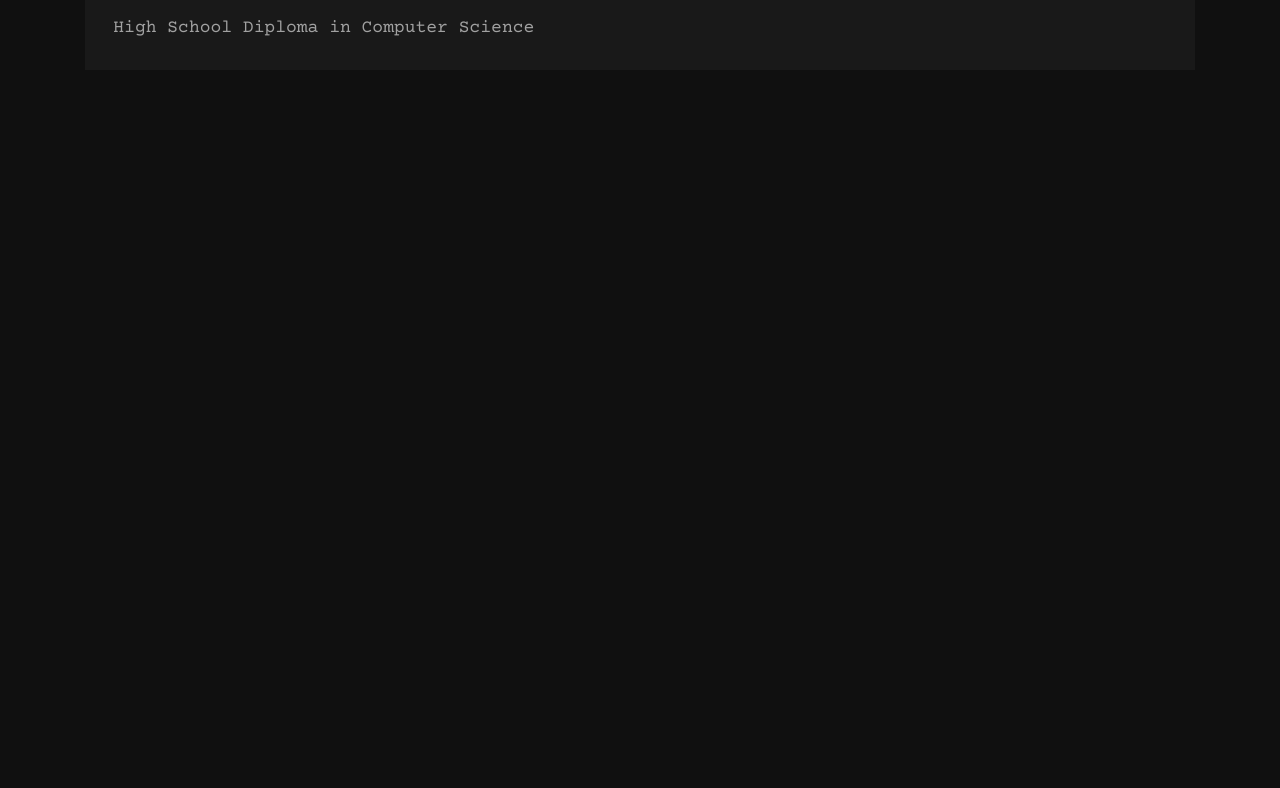
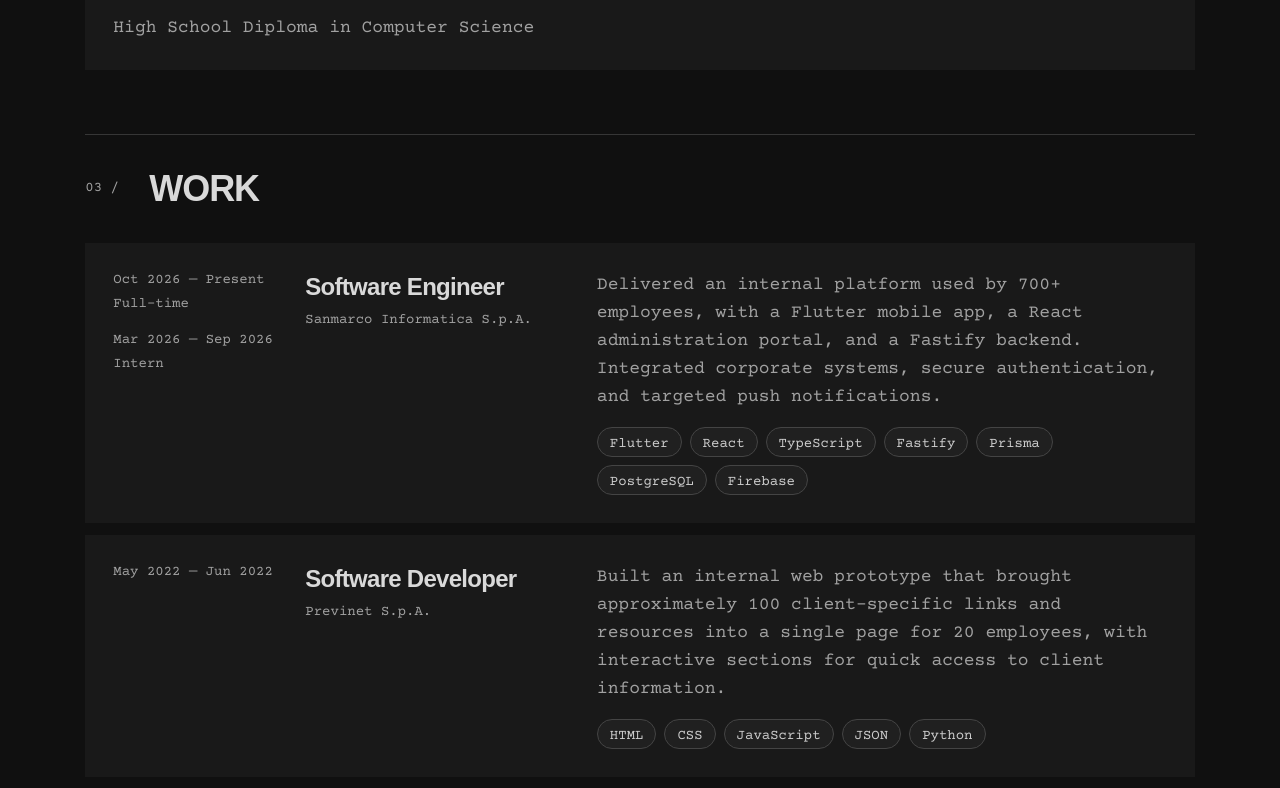
Before and after one commit to LucaColussi/Portfolio, a Next.js app: page / in a window 1280 px wide. Shown: the part 1496-2284 px from the top of the page. Before the commit the page ends 1630 px from the top, so only its background shows below. Built offline with nearby package versions, Linux system fonts and the light colour scheme; a web font is replaced by a local one.

Commit message:
feat: add work experience section

```diff
--- a/src/app/page.tsx
+++ b/src/app/page.tsx
@@ -1,6 +1,7 @@
 import { IntroductionSection } from "@/features/introduction/introduction-section";
 import { AboutSection } from "@/features/introduction/about-section";
 import { EducationSection } from "@/features/education/education-section";
+import { ExperienceSection } from "@/features/experience/experience-section";
 import { SectionReveal, SectionRevealGroup } from "@/components/ui/section-reveal";
 
 export default function Home() {
@@ -14,6 +15,9 @@ export default function Home() {
         <SectionReveal>
           <EducationSection />
         </SectionReveal>
+        <SectionReveal>
+          <ExperienceSection />
+        </SectionReveal>
       </SectionRevealGroup>
     </main>
   );
--- a/src/components/layout/navigation-links.tsx
+++ b/src/components/layout/navigation-links.tsx
@@ -4,7 +4,7 @@ import { BouncyText } from "@/components/ui/bouncy-text";
 const navigationItems: { label: string; href?: string }[] = [
   { label: "About", href: "/#about" },
   { label: "Education", href: "/#education" },
-  { label: "Work" },
+  { label: "Work", href: "/#work" },
   { label: "Projects" },
 ];
 
--- /dev/null
+++ b/src/features/experience/experience-content.ts
@@ -0,0 +1,38 @@
+// Source: https://github.com/LucaColussi/Resume/blob/main/main.pdf
+export const experienceEntries = [
+  {
+    id: "sanmarco-informatica",
+    company: "Sanmarco Informatica S.p.A.",
+    role: "Software Engineer",
+    periods: [
+      {
+        label: "Full-time",
+        start: { date: "2026-10", label: "Oct 2026" },
+        end: null,
+      },
+      {
+        label: "Intern",
+        start: { date: "2026-03", label: "Mar 2026" },
+        end: { date: "2026-09", label: "Sep 2026" },
+      },
+    ],
+    description:
+      "Delivered an internal platform used by 700+ employees, with a Flutter mobile app, a React administration portal, and a Fastify backend. Integrated corporate systems, secure authentication, and targeted push notifications.",
+    technologies: ["Flutter", "React", "TypeScript", "Fastify", "Prisma", "PostgreSQL", "Firebase"],
+  },
+  {
+    id: "previnet",
+    company: "Previnet S.p.A.",
+    role: "Software Developer",
+    periods: [
+      {
+        label: null,
+        start: { date: "2022-05", label: "May 2022" },
+        end: { date: "2022-06", label: "Jun 2022" },
+      },
+    ],
+    description:
+      "Built an internal web prototype that brought approximately 100 client-specific links and resources into a single page for 20 employees, with interactive sections for quick access to client information.",
+    technologies: ["HTML", "CSS", "JavaScript", "JSON", "Python"],
+  },
+] as const;
--- /dev/null
+++ b/src/features/experience/experience-section.tsx
@@ -0,0 +1,64 @@
+import { SectionHeading } from "@/components/ui/section-heading";
+import { experienceEntries } from "@/features/experience/experience-content";
+
+export function ExperienceSection() {
+  return (
+    <section
+      id="work"
+      lang="en"
+      aria-labelledby="work-title"
+      tabIndex={-1}
+      className="mx-auto max-w-[90rem] scroll-mt-8 px-[var(--page-gutter)]"
+    >
+      <div className="space-y-8 border-t border-divider pt-8 pb-16">
+        <SectionHeading index="03" title="WORK" id="work-title" />
+        <ol className="space-y-3">
+          {experienceEntries.map((entry) => (
+            <li
+              key={entry.id}
+              className="grid gap-4 bg-surface p-5 sm:gap-6 sm:p-7 lg:grid-cols-[9rem_minmax(0,1fr)_minmax(0,2fr)] xl:grid-cols-[10.5rem_minmax(0,1fr)_minmax(0,2.13fr)]"
+            >
+              <div className="type-label space-y-4 text-muted">
+                {entry.periods.map((period) => (
+                  <div key={period.start.date}>
+                    <p>
+                      <time className="whitespace-nowrap" dateTime={period.start.date}>
+                        {period.start.label}
+                      </time>
+                      {" — "}
+                      {period.end === null ? (
+                        "Present"
+                      ) : (
+                        <time className="whitespace-nowrap" dateTime={period.end.date}>
+                          {period.end.label}
+                        </time>
+                      )}
+                    </p>
+                    {period.label && <p className="mt-1">{period.label}</p>}
+                  </div>
+                ))}
+              </div>
+              <div className="min-w-0 space-y-2">
+                <h3 className="type-card">{entry.role}</h3>
+                <p className="type-label text-muted">{entry.company}</p>
+              </div>
+              <div className="min-w-0 space-y-4">
+                <p className="type-body text-muted">{entry.description}</p>
+                <ul aria-label="Technologies" className="flex flex-wrap gap-2">
+                  {entry.technologies.map((technology) => (
+                    <li
+                      key={technology}
+                      className="type-label inline-flex items-center justify-center rounded-full border border-[#444] bg-[#202020] px-3 py-1 text-[#ccc]"
+                    >
+                      <span className="relative top-[0.2em]">{technology}</span>
+                    </li>
+                  ))}
+                </ul>
+              </div>
+            </li>
+          ))}
+        </ol>
+      </div>
+    </section>
+  );
+}
```
